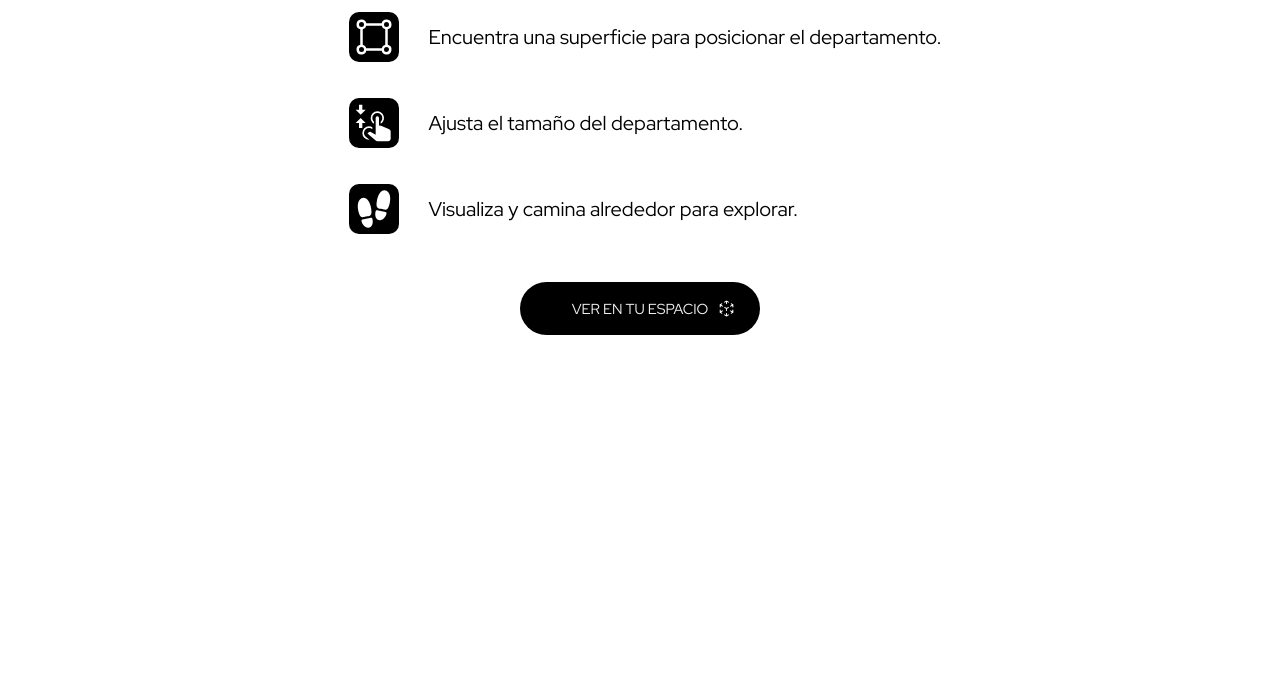
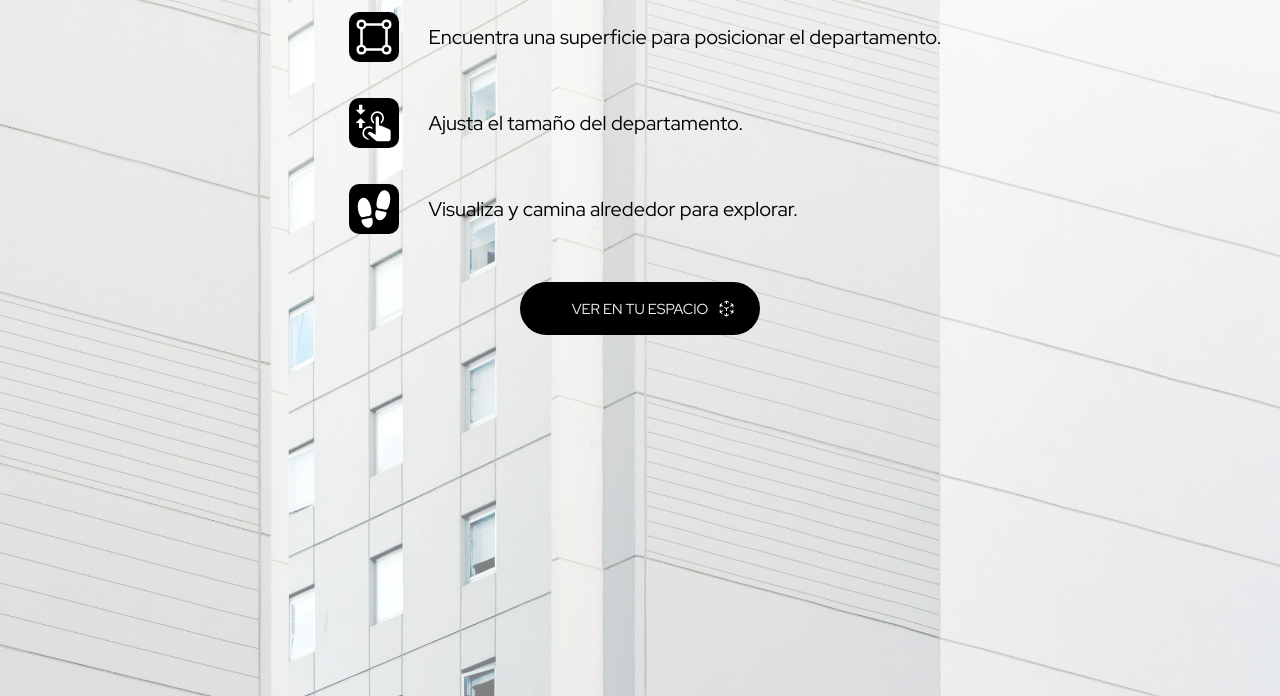
Before and after one commit to lat-ar/hog-ar, a plain HTML site: page instrucciones.html in a window 1280 px wide. Shown: the part 132-828 px from the top of the page. Drawn offline with nearby package versions, Linux system fonts and the light colour scheme; a script that the page names is missing; files whose address does not match are found by name.

Commit message:
UpdateBackgroundstyle2.css

```diff
--- a/style2.css
+++ b/style2.css
@@ -7,7 +7,7 @@ html {
     /* Aplicamos la imagen de fondo y el color en capas separadas */
     background-image:
         linear-gradient(rgba(255, 255, 255, 0.5), rgba(255, 255, 255, 0.5)),
-        url('/Assets/fondoDepa.webp');
+        url('fondoDepa.webp');
     background-size: cover; /* La imagen cubre todo el fondo */
     background-position: center; /* Centra la imagen */
     background-repeat: no-repeat; /* Evita repeticiones */
```
